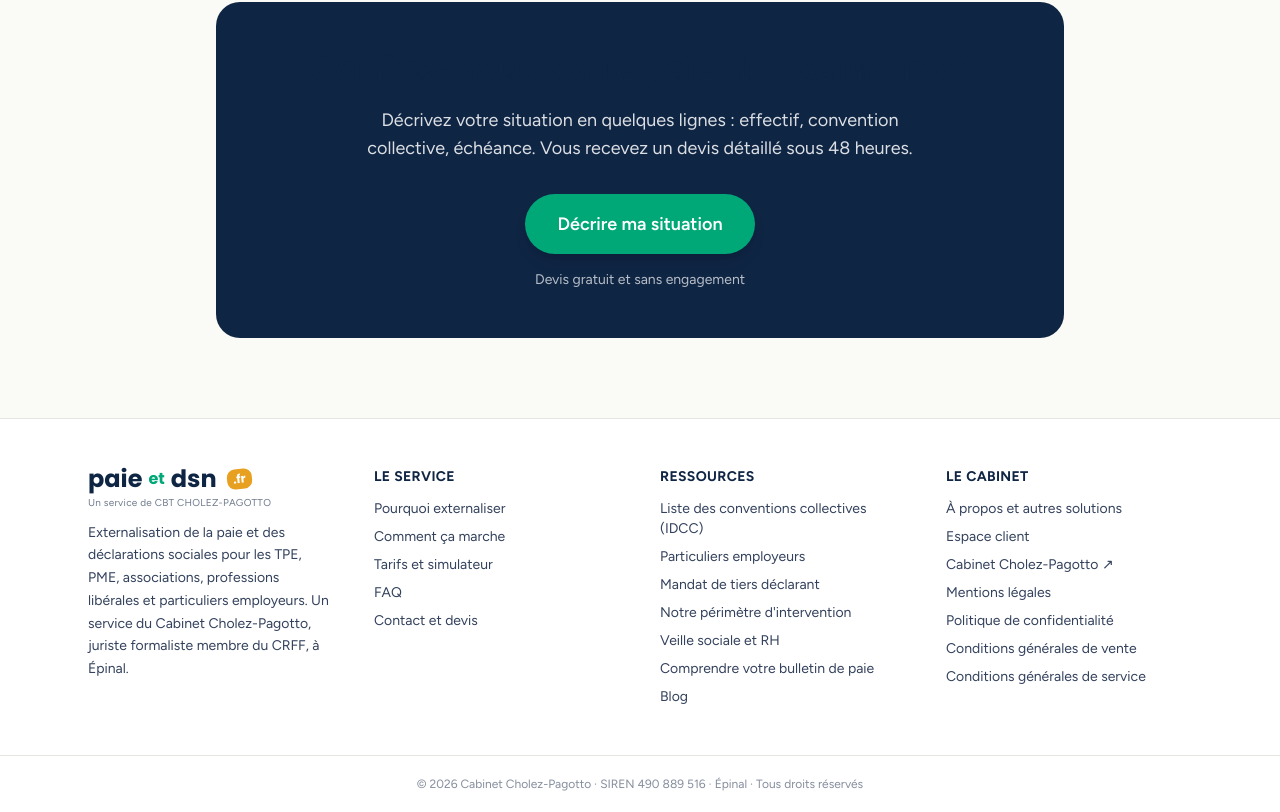
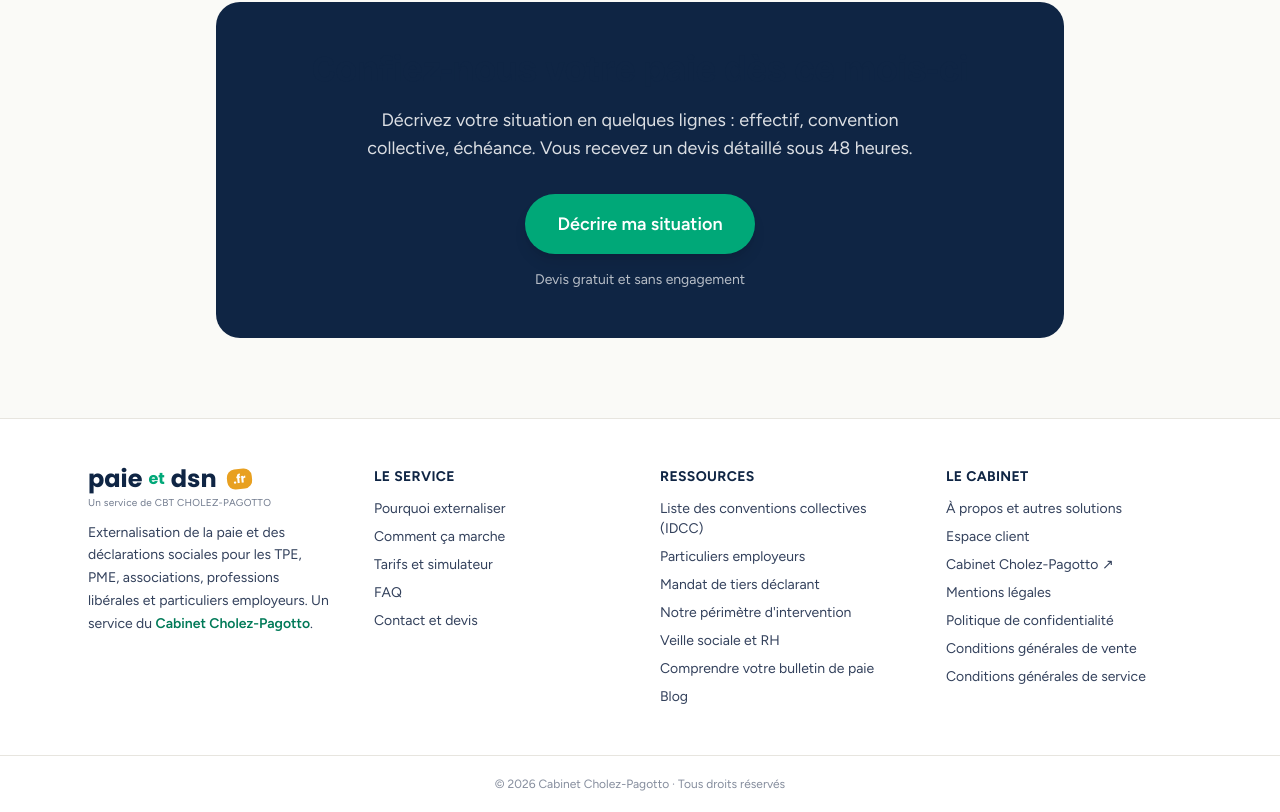
Before and after one commit to SYPA-ASSO/paie-dsn, a Next.js app: page / in a window 1280 px wide. Shown: the part 5852-6664 px from the top of the page. Built offline with nearby package versions, Linux system fonts and the light colour scheme.

Commit message:
footer: copyright allege et lien cabinet

```diff
--- a/components/Footer.tsx
+++ b/components/Footer.tsx
@@ -19,8 +19,16 @@ export default function Footer() {
           <p className="mt-3 text-sm leading-relaxed">
             Externalisation de la paie et des déclarations sociales pour les
             TPE, PME, associations, professions libérales et particuliers
-            employeurs. Un service du Cabinet Cholez-Pagotto, juriste
-            formaliste membre du CRFF, à Épinal.
+            employeurs. Un service du{" "}
+            <a
+              href="https://cholez-pagotto.fr/"
+              target="_blank"
+              rel="noopener"
+              className="font-semibold text-emerald-deep hover:underline"
+            >
+              Cabinet Cholez-Pagotto
+            </a>
+            .
           </p>
         </div>
         <div>
@@ -164,8 +172,8 @@ export default function Footer() {
         </div>
       </div>
       <div className="border-t border-line px-4 py-5 text-center text-xs text-ink/60">
-        © {new Date().getFullYear()}{" "}Cabinet Cholez-Pagotto · SIREN
-        490&nbsp;889&nbsp;516 · Épinal · Tous droits réservés
+        © {new Date().getFullYear()}{" "}Cabinet Cholez-Pagotto · Tous droits
+        réservés
       </div>
     </footer>
   );
```
